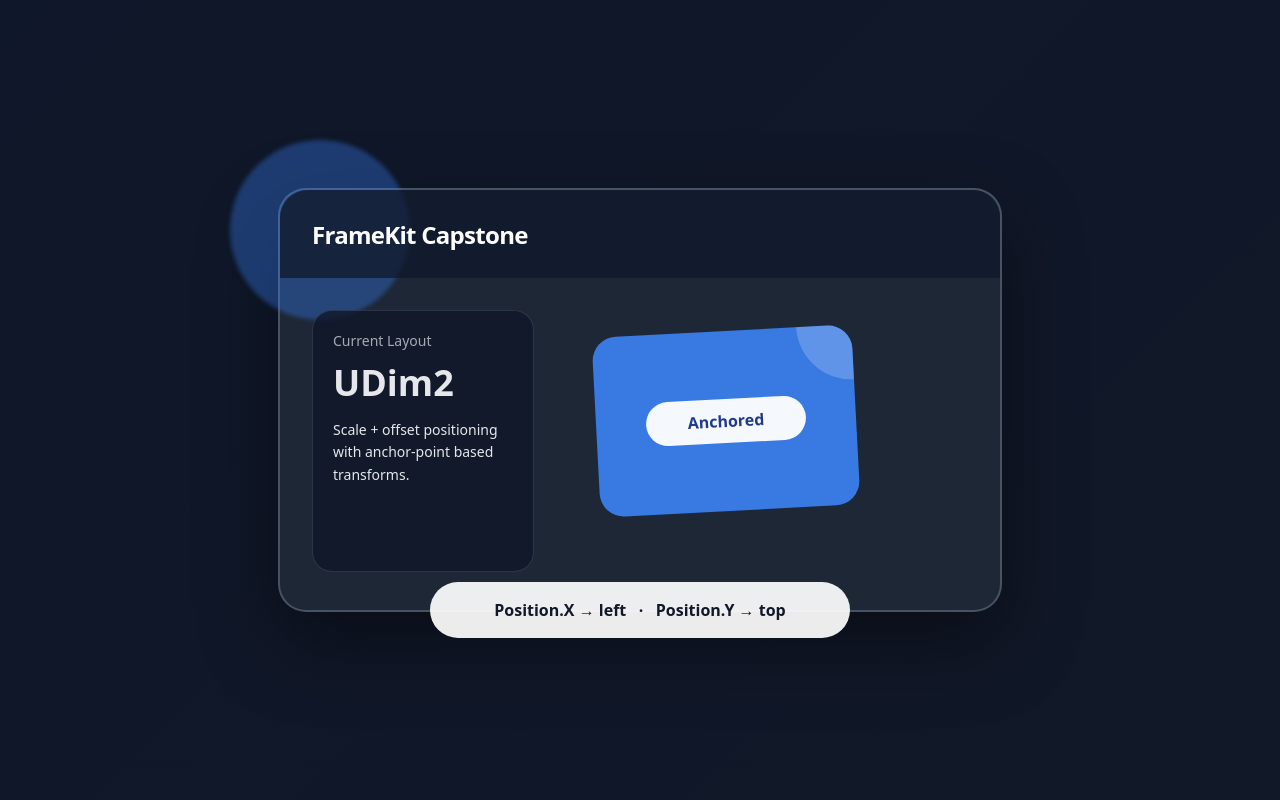
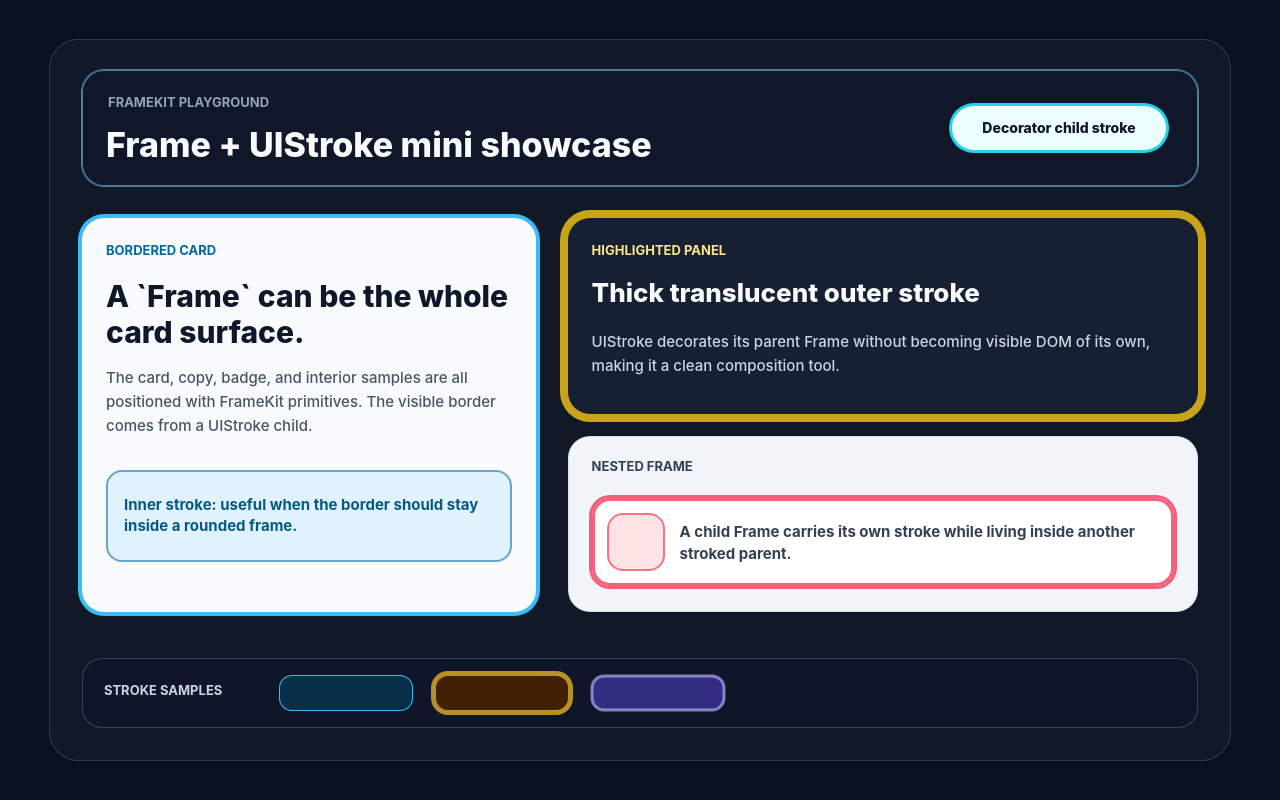
Before and after one commit to Rongrrz/framekit, a React (Vite) app: page / in a window 1280 px wide. Built offline with nearby package versions, Linux system fonts and the light colour scheme.

Commit message:
chore: updated demo using uistroke with codex

```diff
--- a/playground/App.tsx
+++ b/playground/App.tsx
@@ -1,164 +1,381 @@
+import type { CSSProperties } from 'react';
+
 import { Frame } from '../src/components/Frame';
+import { UIStroke } from '../src/decorators/UIStroke';
+import { Enum } from '../src/enums';
 import { Color4 } from '../src/primitives/Color4';
 import { UDim2 } from '../src/primitives/UDim2';
 import { Vector2 } from '../src/primitives/Vector2';
 
+const fill = UDim2.fromScale(1, 1);
+const origin = UDim2.fromOffset(0, 0);
+const center = Vector2.new(0.5, 0.5);
+
+const textBase: CSSProperties = {
+  boxSizing: 'border-box',
+  color: '#f8fafc',
+  fontFamily:
+    'Inter, ui-sans-serif, system-ui, -apple-system, BlinkMacSystemFont, "Segoe UI", sans-serif',
+  margin: 0,
+};
+
+const caption: CSSProperties = {
+  ...textBase,
+  color: '#94a3b8',
+  fontSize: 13,
+  fontWeight: 650,
+  letterSpacing: 0,
+  textTransform: 'uppercase',
+};
+
 export function App() {
   return (
-    <div
-      style={{
-        position: 'relative',
-        width: '100%',
-        height: '100%',
-        overflow: 'hidden',
-        background: 'linear-gradient(135deg, #0f172a, #111827)',
-        fontFamily: 'system-ui, sans-serif',
-      }}
+    <Frame
+      Size={fill}
+      Position={origin}
+      BackgroundColor={Color4.hext('#0b1020')}
+      ClipDescendants={false}
+      style={textBase}
     >
-      {/* Main card */}
       <Frame
-        Size={UDim2.fromOffset(720, 420)}
+        Size={UDim2.new(1, -48, 1, -48)}
         Position={UDim2.fromScale(0.5, 0.5)}
-        AnchorPoint={Vector2.new(0.5, 0.5)}
-        BackgroundColor={Color4.rgba(31, 41, 55, 0.95)}
-        BorderColor={Color4.rgba(148, 163, 184, 0.35)}
-        BorderWidth={2}
+        AnchorPoint={center}
+        BackgroundColor={Color4.hext('#111827')}
         BorderRadius={28}
         ClipDescendants={false}
         style={{
-          boxShadow: '0 30px 80px rgba(0, 0, 0, 0.45)',
+          maxWidth: 1180,
+          maxHeight: 720,
+          minWidth: 820,
+          minHeight: 580,
+          boxSizing: 'border-box',
         }}
       >
-        {/* Floating circle */}
-        <Frame
-          Size={UDim2.fromOffset(180, 180)}
-          Position={UDim2.fromOffset(-50, -50)}
-          BackgroundColor={Color4.rgba(59, 130, 246, 0.35)}
-          BorderRadius={999}
-          ClipDescendants={false}
-          style={{
-            filter: 'blur(2px)',
-          }}
+        <UIStroke
+          Color={Color4.rgbt(148, 163, 184, 0.72)}
+          Thickness={1}
+          BorderStrokePosition={Enum.BorderStrokePosition.Outer}
         />
 
-        {/* Header */}
         <Frame
-          Size={UDim2.fromScale(1, 0)}
-          Position={UDim2.fromOffset(0, 0)}
-          BackgroundColor={Color4.rgba(15, 23, 42, 0.75)}
-          BorderRadius={28}
-          style={{
-            height: 88,
-            borderBottomLeftRadius: 0,
-            borderBottomRightRadius: 0,
-          }}
+          Size={UDim2.new(1, -64, 0, 116)}
+          Position={UDim2.fromOffset(32, 30)}
+          BackgroundColor={Color4.rgbt(15, 23, 42, 0.12)}
+          BorderRadius={22}
+          ClipDescendants={false}
         >
-          <div
-            style={{
-              height: '100%',
-              display: 'flex',
-              alignItems: 'center',
-              padding: '0 32px',
-              color: 'white',
-              fontSize: 24,
-              fontWeight: 800,
-              letterSpacing: '-0.03em',
-            }}
-          >
-            FrameKit Capstone
-          </div>
-        </Frame>
-
-        {/* Left panel */}
-        <Frame
-          Size={UDim2.fromOffset(220, 260)}
-          Position={UDim2.fromOffset(32, 120)}
-          BackgroundColor={Color4.rgba(15, 23, 42, 0.8)}
-          BorderColor={Color4.rgba(148, 163, 184, 0.2)}
-          BorderWidth={1}
-          BorderRadius={20}
-        >
-          <div
-            style={{
-              padding: 20,
-              color: '#e5e7eb',
-            }}
-          >
-            <div style={{ fontSize: 14, opacity: 0.7 }}>Current Layout</div>
-            <div style={{ fontSize: 36, fontWeight: 800, marginTop: 8 }}>UDim2</div>
-            <div style={{ fontSize: 14, lineHeight: 1.6, marginTop: 12 }}>
-              Scale + offset positioning with anchor-point based transforms.
-            </div>
-          </div>
-        </Frame>
-
-        {/* Center visual frame */}
-        <Frame
-          Size={UDim2.fromOffset(260, 180)}
-          Position={UDim2.fromScale(0.62, 0.55)}
-          AnchorPoint={Vector2.new(0.5, 0.5)}
-          BackgroundColor={Color4.rgba(59, 130, 246, 0.9)}
-          BorderRadius={24}
-          ClipDescendants={true}
-          style={{
-            transform: 'translate(-50%, -50%) rotate(-3deg)',
-          }}
-        >
-          <Frame
-            Size={UDim2.fromOffset(110, 110)}
-            Position={UDim2.fromScale(1, 0)}
-            AnchorPoint={Vector2.new(0.5, 0.5)}
-            BackgroundColor={Color4.rgba(255, 255, 255, 0.2)}
-            BorderRadius={999}
+          <UIStroke
+            Color={Color4.rgbt(125, 211, 252, 0.45)}
+            Thickness={2}
+            BorderStrokePosition={Enum.BorderStrokePosition.Center}
           />
 
           <Frame
-            Size={UDim2.fromOffset(160, 44)}
-            Position={UDim2.fromScale(0.5, 0.5)}
-            AnchorPoint={Vector2.new(0.5, 0.5)}
-            BackgroundColor={Color4.rgba(255, 255, 255, 0.95)}
+            as="p"
+            Size={UDim2.fromOffset(300, 24)}
+            Position={UDim2.fromOffset(26, 24)}
+            BackgroundColor={Color4.rgbt(0, 0, 0, 1)}
+            style={caption}
+          >
+            FrameKit playground
+          </Frame>
+
+          <Frame
+            as="h1"
+            Size={UDim2.new(1, -320, 0, 46)}
+            Position={UDim2.fromOffset(24, 54)}
+            BackgroundColor={Color4.rgbt(0, 0, 0, 1)}
+            style={{
+              ...textBase,
+              fontSize: 34,
+              fontWeight: 800,
+              lineHeight: '42px',
+            }}
+          >
+            Frame + UIStroke mini showcase
+          </Frame>
+
+          <Frame
+            Size={UDim2.fromOffset(214, 44)}
+            Position={UDim2.new(1, -246, 0, 36)}
+            BackgroundColor={Color4.hext('#ecfeff')}
             BorderRadius={999}
           >
-            <div
+            <UIStroke Color={Color4.hext('#22d3ee')} Thickness={3} />
+            <Frame
+              as="p"
+              Size={UDim2.fromScale(1, 1)}
+              Position={origin}
+              BackgroundColor={Color4.rgbt(0, 0, 0, 1)}
               style={{
-                height: '100%',
-                display: 'flex',
-                alignItems: 'center',
-                justifyContent: 'center',
-                color: '#1e3a8a',
+                ...textBase,
+                color: '#0f172a',
+                fontSize: 14,
                 fontWeight: 800,
+                lineHeight: '44px',
+                textAlign: 'center',
               }}
             >
-              Anchored
-            </div>
+              Decorator child stroke
+            </Frame>
           </Frame>
         </Frame>
 
-        {/* Bottom bar */}
         <Frame
-          Size={UDim2.fromOffset(420, 56)}
-          Position={UDim2.fromScale(0.5, 1)}
-          AnchorPoint={Vector2.new(0.5, 0.5)}
-          BackgroundColor={Color4.rgba(255, 255, 255, 0.92)}
-          BorderRadius={999}
-          style={{
-            bottom: 28,
-          }}
+          Size={UDim2.new(0.42, -42, 0, 394)}
+          Position={UDim2.fromOffset(32, 178)}
+          BackgroundColor={Color4.hext('#f8fafc')}
+          BorderRadius={22}
+          ClipDescendants={false}
         >
-          <div
+          <UIStroke Color={Color4.hext('#38bdf8')} Thickness={4} />
+
+          <Frame
+            as="p"
+            Size={UDim2.new(1, -48, 0, 24)}
+            Position={UDim2.fromOffset(24, 24)}
+            BackgroundColor={Color4.rgbt(0, 0, 0, 1)}
+            style={{ ...caption, color: '#0369a1' }}
+          >
+            Bordered card
+          </Frame>
+
+          <Frame
+            as="h2"
+            Size={UDim2.new(1, -48, 0, 72)}
+            Position={UDim2.fromOffset(24, 60)}
+            BackgroundColor={Color4.rgbt(0, 0, 0, 1)}
             style={{
-              height: '100%',
-              display: 'flex',
-              alignItems: 'center',
-              justifyContent: 'center',
-              color: '#111827',
-              fontWeight: 700,
+              ...textBase,
+              color: '#0f172a',
+              fontSize: 30,
+              fontWeight: 850,
+              lineHeight: '36px',
             }}
           >
-            Position.X → left &nbsp; · &nbsp; Position.Y → top
-          </div>
+            A `Frame` can be the whole card surface.
+          </Frame>
+
+          <Frame
+            as="p"
+            Size={UDim2.new(1, -48, 0, 72)}
+            Position={UDim2.fromOffset(24, 148)}
+            BackgroundColor={Color4.rgbt(0, 0, 0, 1)}
+            style={{
+              ...textBase,
+              color: '#475569',
+              fontSize: 15,
+              fontWeight: 500,
+              lineHeight: '24px',
+            }}
+          >
+            The card, copy, badge, and interior samples are all positioned with FrameKit primitives.
+            The visible border comes from a UIStroke child.
+          </Frame>
+
+          <Frame
+            Size={UDim2.new(1, -48, 0, 92)}
+            Position={UDim2.fromOffset(24, 252)}
+            BackgroundColor={Color4.hext('#e0f2fe')}
+            BorderRadius={16}
+            ClipDescendants={false}
+          >
+            <UIStroke
+              Color={Color4.rgbt(3, 105, 161, 0.45)}
+              Thickness={2}
+              BorderStrokePosition={Enum.BorderStrokePosition.Inner}
+            />
+            <Frame
+              as="p"
+              Size={UDim2.new(1, -36, 0, 42)}
+              Position={UDim2.fromOffset(18, 24)}
+              BackgroundColor={Color4.rgbt(0, 0, 0, 1)}
+              style={{
+                ...textBase,
+                color: '#075985',
+                fontSize: 15,
+                fontWeight: 700,
+                lineHeight: '21px',
+              }}
+            >
+              Inner stroke: useful when the border should stay inside a rounded frame.
+            </Frame>
+          </Frame>
+        </Frame>
+
+        <Frame
+          Size={UDim2.new(0.58, -54, 0, 196)}
+          Position={UDim2.new(0.42, 22, 0, 178)}
+          BackgroundColor={Color4.hext('#172033')}
+          BorderRadius={22}
+          ClipDescendants={false}
+        >
+          <UIStroke
+            Color={Color4.rgbt(250, 204, 21, 0.22)}
+            Thickness={8}
+            BorderStrokePosition={Enum.BorderStrokePosition.Outer}
+          />
+
+          <Frame
+            as="p"
+            Size={UDim2.new(1, -48, 0, 24)}
+            Position={UDim2.fromOffset(24, 24)}
+            BackgroundColor={Color4.rgbt(0, 0, 0, 1)}
+            style={{ ...caption, color: '#fde68a' }}
+          >
+            Highlighted panel
+          </Frame>
+
+          <Frame
+            as="h2"
+            Size={UDim2.new(1, -48, 0, 38)}
+            Position={UDim2.fromOffset(24, 58)}
+            BackgroundColor={Color4.rgbt(0, 0, 0, 1)}
+            style={{
+              ...textBase,
+              fontSize: 26,
+              fontWeight: 820,
+              lineHeight: '34px',
+            }}
+          >
+            Thick translucent outer stroke
+          </Frame>
+
+          <Frame
+            as="p"
+            Size={UDim2.new(1, -48, 0, 54)}
+            Position={UDim2.fromOffset(24, 112)}
+            BackgroundColor={Color4.rgbt(0, 0, 0, 1)}
+            style={{
+              ...textBase,
+              color: '#cbd5e1',
+              fontSize: 15,
+              fontWeight: 500,
+              lineHeight: '24px',
+            }}
+          >
+            UIStroke decorates its parent Frame without becoming visible DOM of its own, making it a
+            clean composition tool.
+          </Frame>
+        </Frame>
+
+        <Frame
+          Size={UDim2.new(0.58, -54, 0, 176)}
+          Position={UDim2.new(0.42, 22, 0, 396)}
+          BackgroundColor={Color4.hext('#f1f5f9')}
+          BorderRadius={22}
+          ClipDescendants={false}
+        >
+          <UIStroke
+            Color={Color4.rgbt(15, 23, 42, 0.82)}
+            Thickness={1}
+            BorderStrokePosition={Enum.BorderStrokePosition.Center}
+          />
+
+          <Frame
+            as="p"
+            Size={UDim2.new(1, -48, 0, 24)}
+            Position={UDim2.fromOffset(24, 22)}
+            BackgroundColor={Color4.rgbt(0, 0, 0, 1)}
+            style={{ ...caption, color: '#334155' }}
+          >
+            Nested frame
+          </Frame>
+
+          <Frame
+            Size={UDim2.new(1, -48, 0, 88)}
+            Position={UDim2.fromOffset(24, 62)}
+            BackgroundColor={Color4.hext('#ffffff')}
+            BorderRadius={18}
+            ClipDescendants={false}
+          >
+            <UIStroke
+              Color={Color4.rgbt(244, 63, 94, 0.18)}
+              Thickness={6}
+              BorderStrokePosition={Enum.BorderStrokePosition.Center}
+            />
+            <Frame
+              Size={UDim2.fromOffset(54, 54)}
+              Position={UDim2.fromOffset(17, 17)}
+              BackgroundColor={Color4.hext('#ffe4e6')}
+              BorderRadius={14}
+            >
+              <UIStroke Color={Color4.hext('#fb7185')} Thickness={2} />
+            </Frame>
+            <Frame
+              as="p"
+              Size={UDim2.new(1, -104, 0, 44)}
+              Position={UDim2.fromOffset(88, 23)}
+              BackgroundColor={Color4.rgbt(0, 0, 0, 1)}
+              style={{
+                ...textBase,
+                color: '#334155',
+                fontSize: 15,
+                fontWeight: 650,
+                lineHeight: '22px',
+              }}
+            >
+              A child Frame carries its own stroke while living inside another stroked parent.
+            </Frame>
+          </Frame>
+        </Frame>
+
+        <Frame
+          Size={UDim2.new(1, -64, 0, 70)}
+          Position={UDim2.new(0, 32, 1, -102)}
+          BackgroundColor={Color4.rgbt(15, 23, 42, 0.18)}
+          BorderRadius={20}
+          ClipDescendants={false}
+        >
+          <UIStroke
+            Color={Color4.rgbt(148, 163, 184, 0.68)}
+            Thickness={1}
+            BorderStrokePosition={Enum.BorderStrokePosition.Inner}
+          />
+
+          <Frame
+            as="p"
+            Size={UDim2.fromOffset(156, 22)}
+            Position={UDim2.fromOffset(22, 24)}
+            BackgroundColor={Color4.rgbt(0, 0, 0, 1)}
+            style={{ ...caption, color: '#cbd5e1' }}
+          >
+            Stroke samples
+          </Frame>
+
+          <Frame
+            Size={UDim2.fromOffset(132, 34)}
+            Position={UDim2.fromOffset(198, 18)}
+            BackgroundColor={Color4.hext('#082f49')}
+            BorderRadius={12}
+          >
+            <UIStroke Color={Color4.hext('#38bdf8')} Thickness={1} />
+          </Frame>
+
+          <Frame
+            Size={UDim2.fromOffset(132, 34)}
+            Position={UDim2.fromOffset(354, 18)}
+            BackgroundColor={Color4.hext('#422006')}
+            BorderRadius={12}
+          >
+            <UIStroke Color={Color4.rgbt(251, 191, 36, 0.28)} Thickness={5} />
+          </Frame>
+
+          <Frame
+            Size={UDim2.fromOffset(132, 34)}
+            Position={UDim2.fromOffset(510, 18)}
+            BackgroundColor={Color4.hext('#312e81')}
+            BorderRadius={12}
+          >
+            <UIStroke
+              Color={Color4.rgbt(196, 181, 253, 0.34)}
+              Thickness={3}
+              BorderStrokePosition={Enum.BorderStrokePosition.Center}
+            />
+          </Frame>
         </Frame>
       </Frame>
-    </div>
+    </Frame>
   );
 }
```
